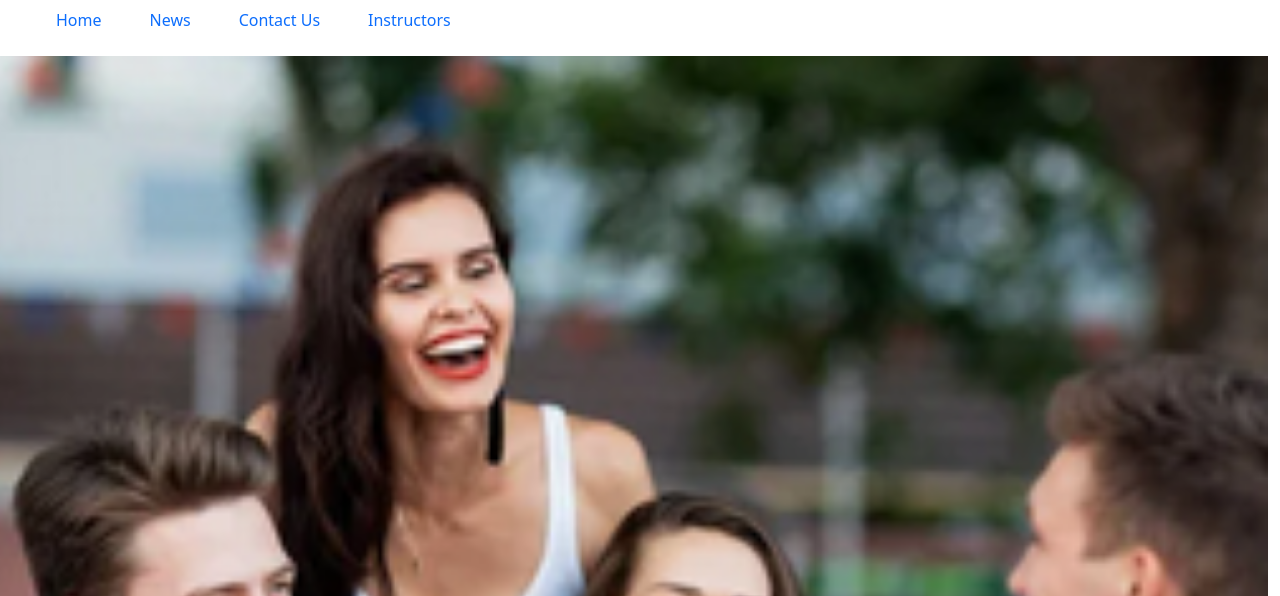
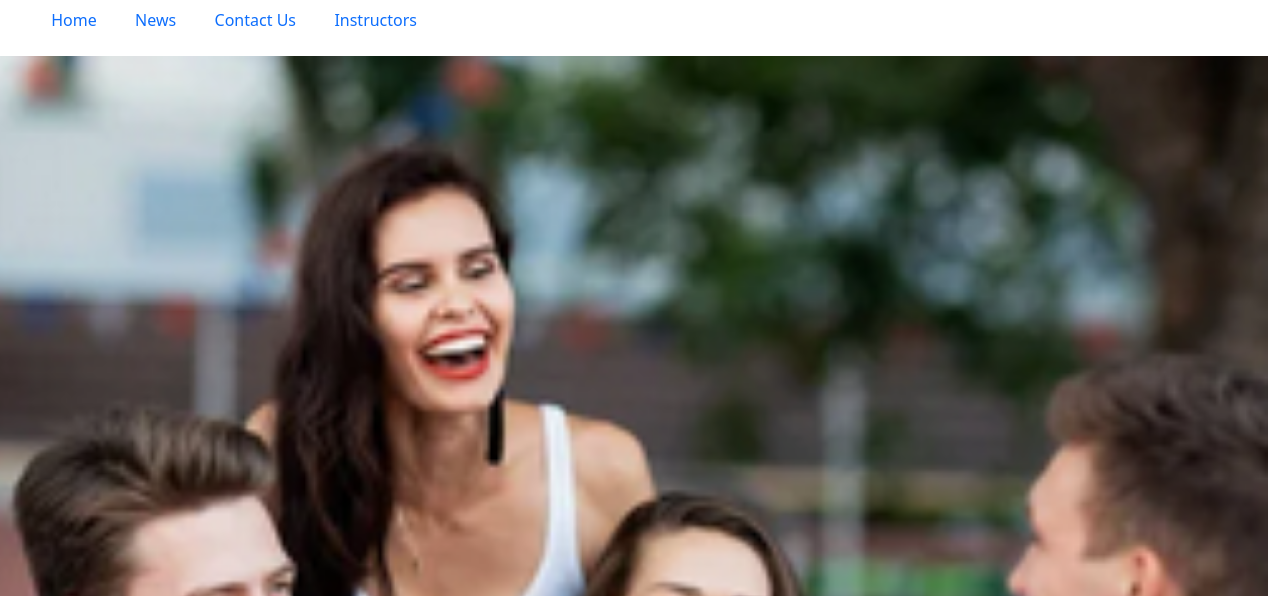
Before and after one commit to esthersam20/pages, a plain HTML site: page index.html in a window 1280 px wide. Shown: the top 596 px of the page. Drawn offline with nearby package versions, Linux system fonts and the light colour scheme.

Commit message:
work done

```diff
--- a/css/main.css
+++ b/css/main.css
@@ -61,7 +61,7 @@ h1{
 	padding: 2re 2.5rem;
 }
 li{
-	margin: 0rem 0.5rem 0rem 0.5rem;
+	margin: 0rem 0.2rem 0rem 0.2rem;
 }
 ul{
 	list-style-type: none;
```
